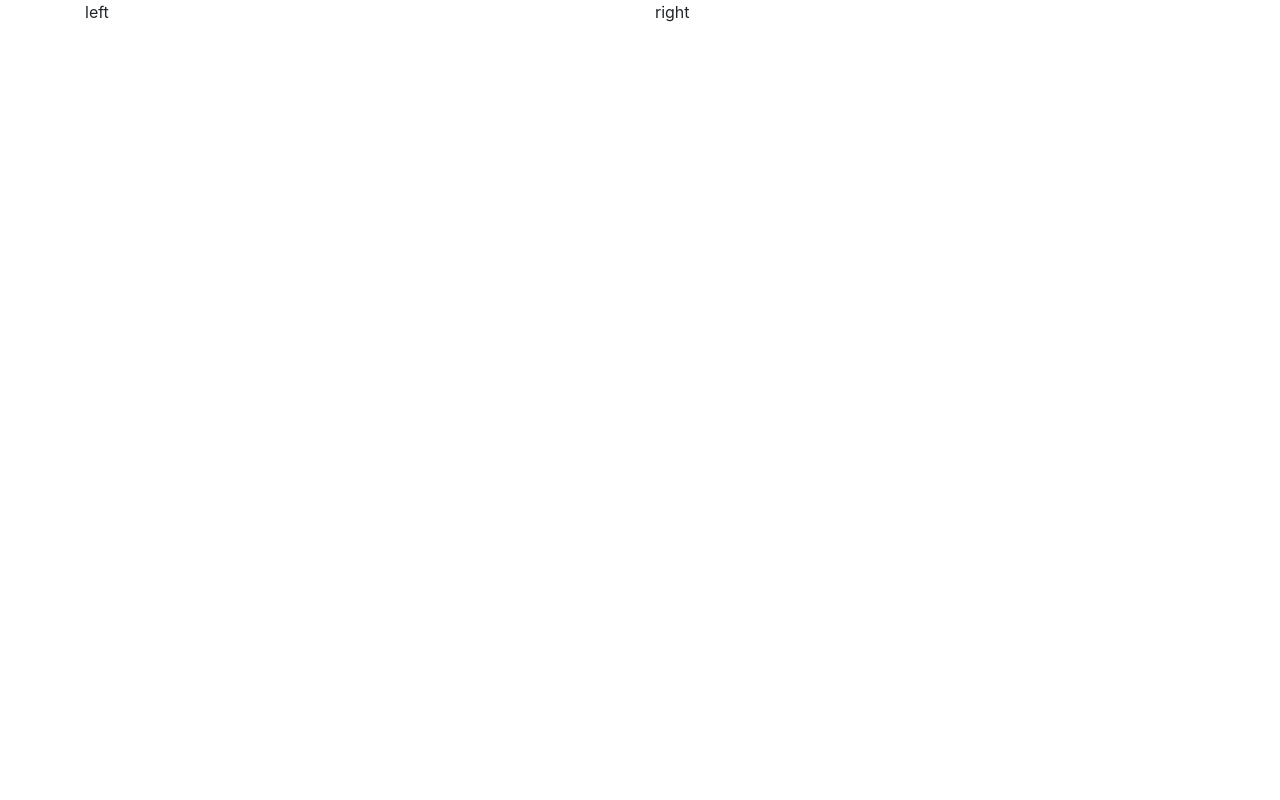
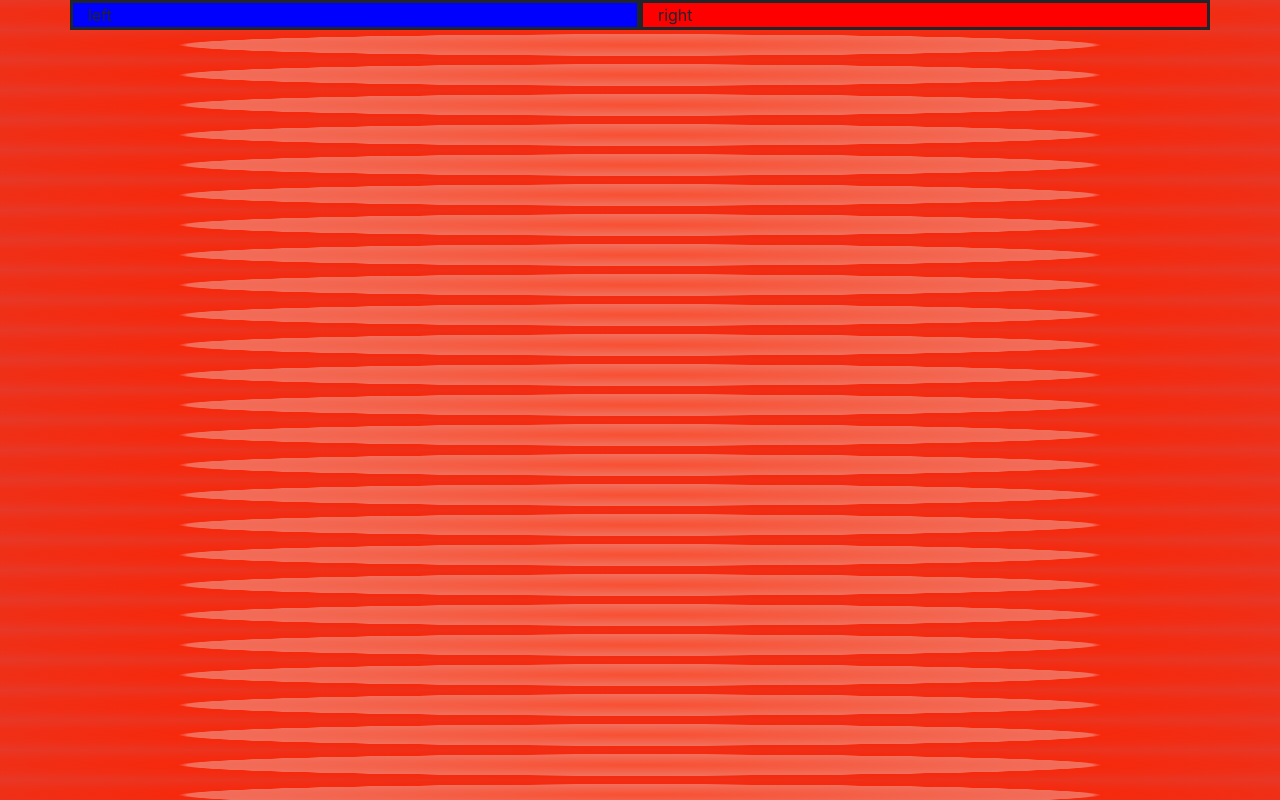
Before and after one commit to Lians777/5paskaita, a plain HTML site: page index.html in a window 1280 px wide. Drawn offline with nearby package versions, Linux system fonts and the light colour scheme.

Commit message:
puslapio stilius

```diff
--- a/index.html
+++ b/index.html
@@ -2,14 +2,15 @@
 <html>
 <head>
 	<title>penkta paskaita</title>
+	<link rel="stylesheet" type="text/css" href="stilius.css">
 	<meta charset="utf-8">
 	<link rel="stylesheet" href="https://maxcdn.bootstrapcdn.com/bootstrap/4.0.0-beta/css/bootstrap.min.css" integrity="sha384-/Y6pD6FV/Vv2HJnA6t+vslU6fwYXjCFtcEpHbNJ0lyAFsXTsjBbfaDjzALeQsN6M" crossorigin="anonymous">
 </head>
 <body>
 <div class="container">
 	<div class="row">
-		<div class="col-6">left</div>
-		<div class="col-6">right</div>
+		<div class="col-6 k">left</div>
+		<div class="col-6 d">right</div>
 
 	</div>
 	<div class="row"> </div>
--- /dev/null
+++ b/stilius.css
@@ -0,0 +1,15 @@
+body { /* Permalink - use to edit and share this gradient: http://colorzilla.com/gradient-editor/#f85032+0,f16f5c+50,f6290c+51,f02f17+71,e73827+100;Red+Gloss+%231 */
+background: #f85032; /* Old browsers */
+background: -moz-radial-gradient(center, ellipse cover, #f85032 0%, #f16f5c 50%, #f6290c 51%, #f02f17 71%, #e73827 100%); /* FF3.6-15 */
+background: -webkit-radial-gradient(center, ellipse cover, #f85032 0%,#f16f5c 50%,#f6290c 51%,#f02f17 71%,#e73827 100%); /* Chrome10-25,Safari5.1-6 */
+background: radial-gradient(ellipse at center, #f85032 0%,#f16f5c 50%,#f6290c 51%,#f02f17 71%,#e73827 100%); /* W3C, IE10+, FF16+, Chrome26+, Opera12+, Safari7+ */
+filter: progid:DXImageTransform.Microsoft.gradient( startColorstr='#f85032', endColorstr='#e73827',GradientType=1 ); /* IE6-9 fallback on horizontal gradient */;
+height: 100%;}
+
+.k {background-color: blue;
+border: solid;}
+
+.d {background-color: red;
+border: solid;}
+
+.spasing {padding: 20px;}
```
